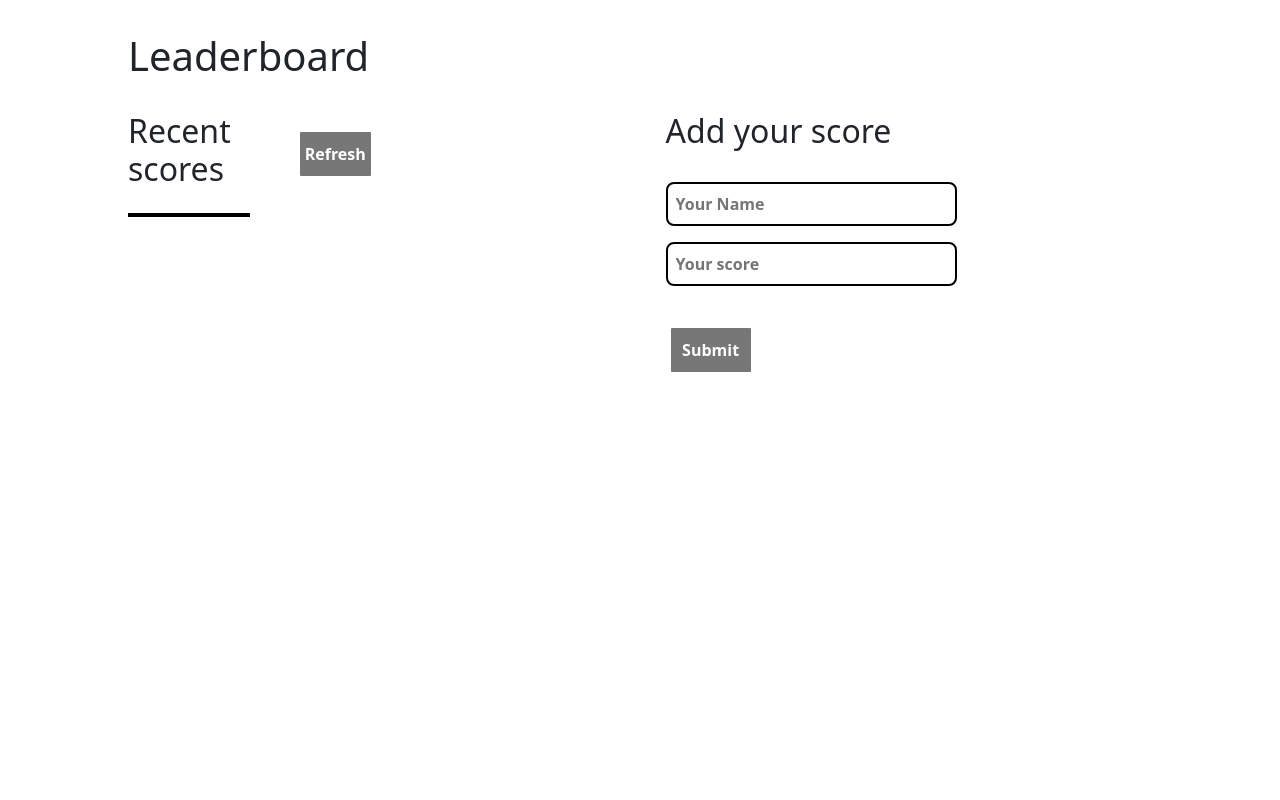
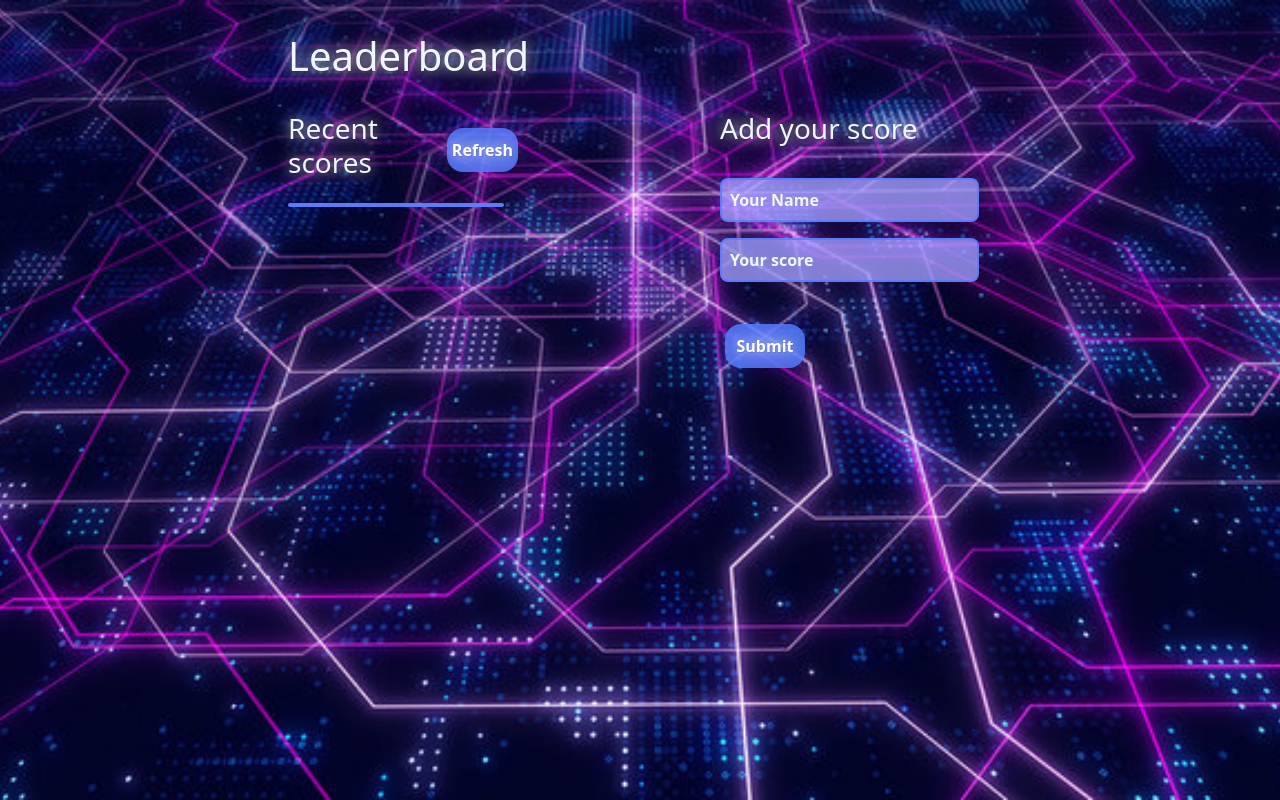
Before and after one commit to enis-memic/Leaderboard, a website built with webpack: page src/index.html in a window 1280 px wide. Built offline with nearby package versions, Linux system fonts and the light colour scheme.

Commit message:
Add styling

```diff
--- a/src/index.html
+++ b/src/index.html
@@ -26,7 +26,7 @@
       <div class="content">
         <div class="display">
           <div class="score">
-            <h2 class="para">Recent scores</h2>
+            <h3 class="para">Recent scores</h3>
             <button class="btn btn-refresh" id="refresh" type="button">
               Refresh
             </button>
@@ -35,7 +35,7 @@
           <ul class="scores"></ul>
         </div>
         <div class="add-score">
-          <h2 class="scoring">Add your score</h2>
+          <h3 class="scoring">Add your score</h3>
           <form action="#" class="form-add">
             <input type="text" placeholder="Your Name" id="user" />
             <input type="text" placeholder="Your score" id="score" />
--- a/src/style.css
+++ b/src/style.css
@@ -2,6 +2,12 @@
   box-sizing: border-box;
   margin: 0;
   padding: 0;
+}
+
+body {
+  background: url(./images/backgorund.jpg) no-repeat center fixed;
+  background-size: cover;
+  color: aliceblue;
 }
 
 .main {
@@ -12,12 +18,14 @@
 .content {
   display: grid;
   grid-template-columns: 1fr 1fr;
-  grid-gap: 5%;
   margin-top: 2rem;
+  margin-left: 10rem;
 }
 
 .heading {
   margin-top: 2rem;
+  margin-left: 10rem;
+  text-shadow: 1px 1px rgb(0 0 0 / 10%), 0 0 15px #fff;
 }
 
 .score {
@@ -29,10 +37,19 @@
 .scores {
   margin-top: 1rem;
   list-style: none;
-  width: 50%;
-  border: 2px solid #000;
+  width: 100%;
+  border: 2px solid #567dffd8;
+  background-color: rgba(161, 161, 255, 0.774);
+  border-radius: 2rem;
+  text-align: center;
+  padding: 0;
 }
-
+.para {
+  text-shadow: 1px 1px rgb(0 0 0 / 10%), 0 0 15px #fff;
+}
+.scoring {
+  text-shadow: 1px 1px rgb(0 0 0 / 10%), 0 0 15px #fff;
+}
 .display {
   width: 50%;
 }
@@ -42,7 +59,7 @@
 }
 
 .users2 {
-  background-color: rgb(194, 194, 194);
+  background-color: rgba(161, 161, 255, 0.774);
 }
 
 .form-add {
@@ -54,16 +71,20 @@
 .form-add input {
   width: 60%;
   padding: 0.5rem;
-  border: 2px solid #000;
+  border: 2px solid #567dffd8;
   border-radius: 0.5rem;
   margin-bottom: 1rem;
   font-size: 1rem;
   font-weight: 600;
+  background-color: rgba(161, 161, 255, 0.774);
+}
+.form-add input::placeholder {
+  color: aliceblue;
 }
 
 .btn {
   width: 5rem;
-  background: rgb(119, 119, 119);
+  background: #567dffd8;
   font-weight: bold;
   color: white;
   border: 0 none;
@@ -71,8 +92,13 @@
   cursor: pointer;
   padding: 10px 5px;
   margin: 10px 5px;
+  border-radius: 1rem;
+  text-shadow: 1px 1px rgb(0 0 0 / 10%), 0 0 15px #fff;
 }
 
 .btn:hover {
   background: rgb(194, 194, 194);
 }
+.btn-refresh:active {
+  background-color: aliceblue;
+}
```
Also changed, not shown: src/images/backgorund.jpg (added).
